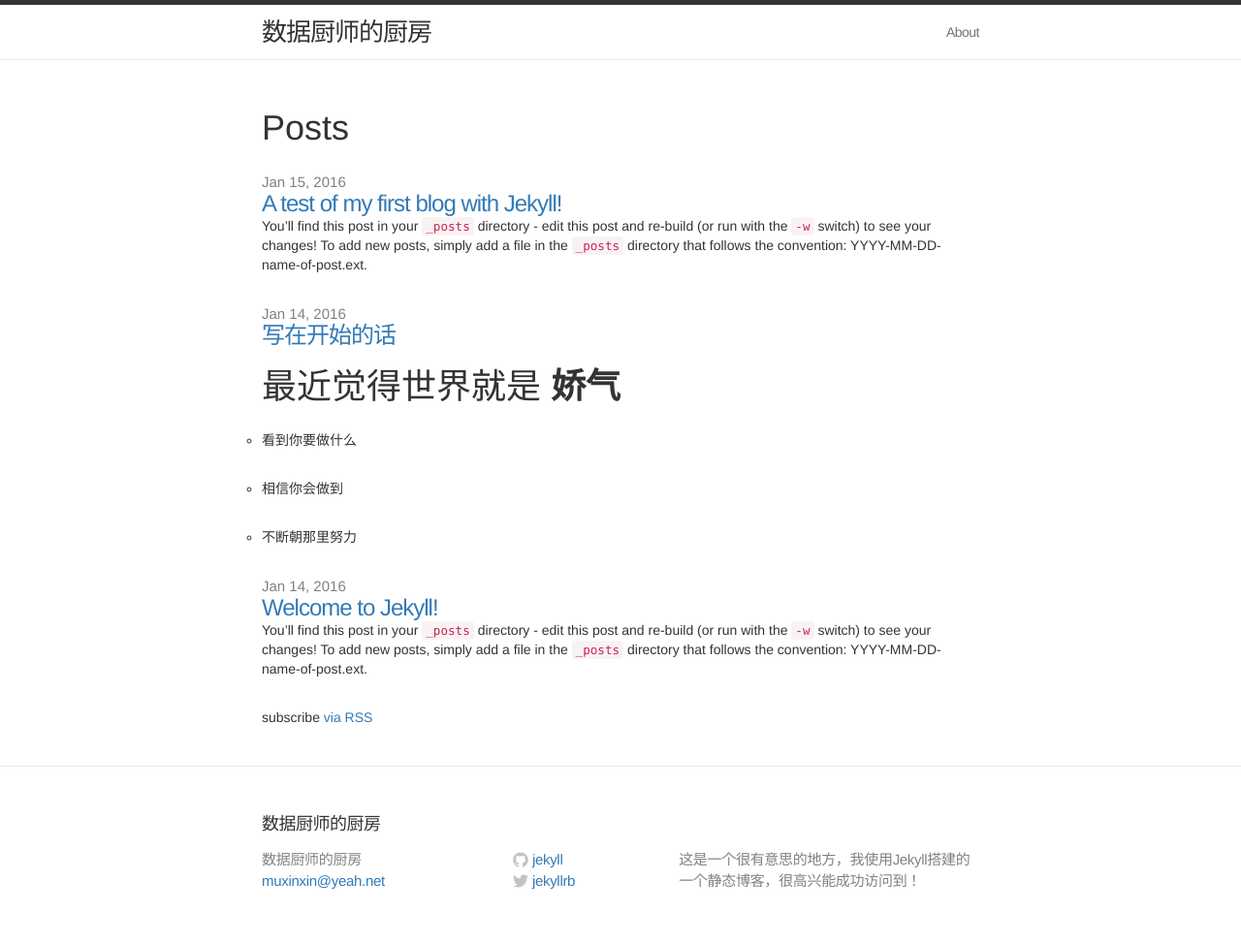
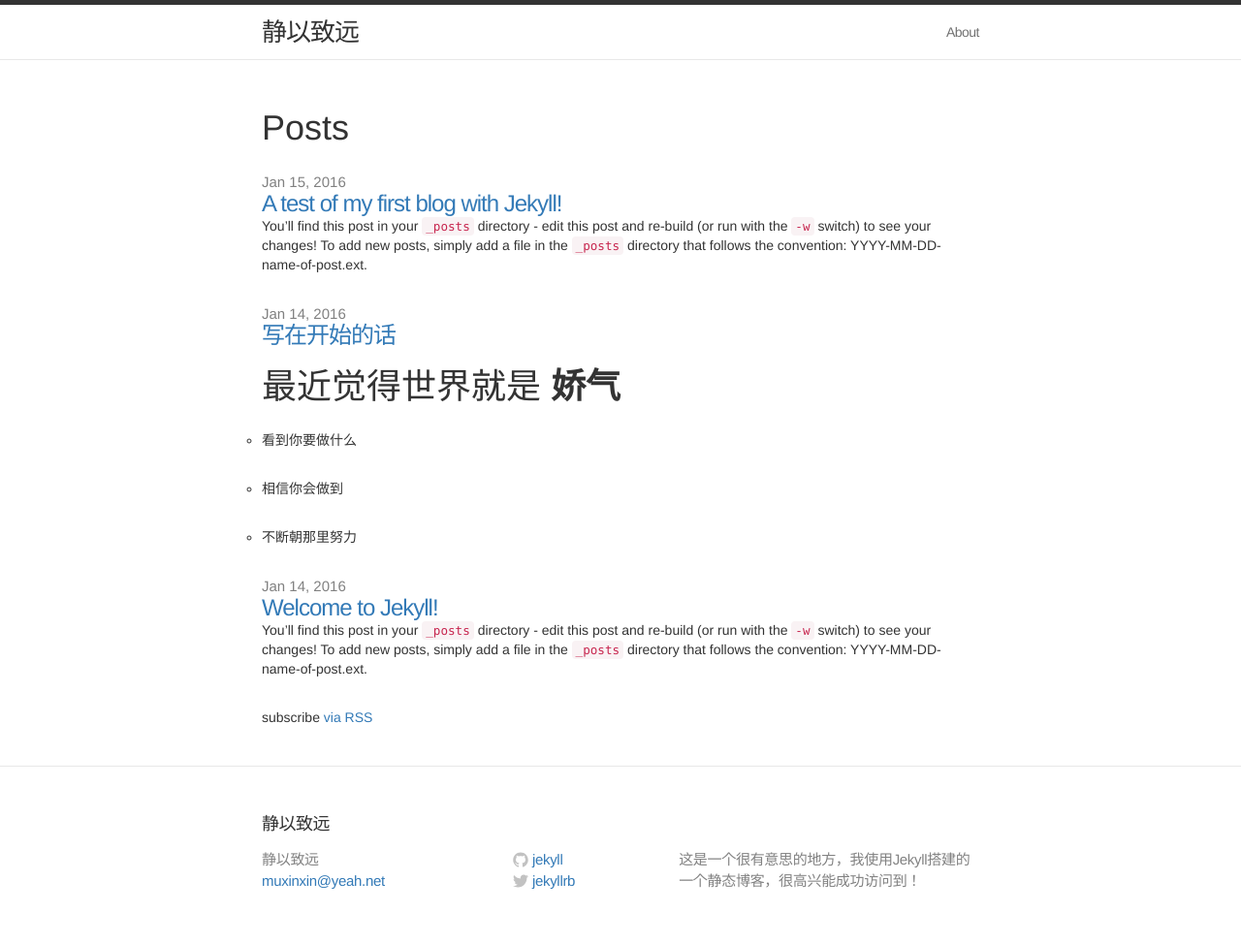
Before and after one commit to pressuretree/pressuretree.github.io, a Jekyll site: the page built from index.html, in a window 1280 px wide. Shown: the whole page at 97% size. Built offline with Jekyll 4.4.1, drawn with Linux system fonts in a browser that asks for light colours; nearby versions of some CDN libraries.

Commit message:
changed title

```diff
--- a/_config.yml
+++ b/_config.yml
@@ -1,9 +1,9 @@
 # Site settings
-title: 数据厨师的厨房
+title: 静以致远
 email: muxinxin@yeah.net
 description: "这是一个很有意思的地方，我使用Jekyll搭建的一个静态博客，很高兴能成功访问到！"
 baseurl: ""
-url: "http://yourdomain.com"
+url: "http://www.muxinxin.top"
 twitter_username: jekyllrb
 github_username:  jekyll
 
```
